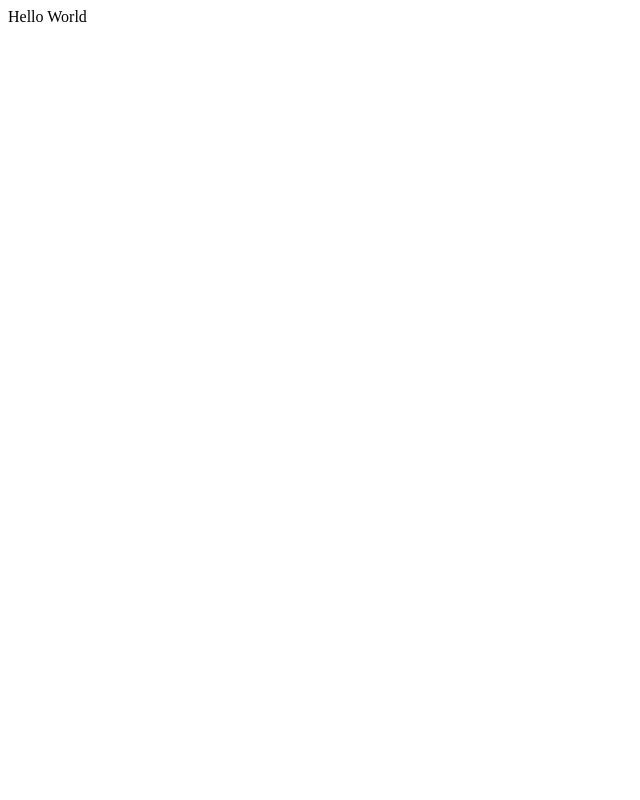
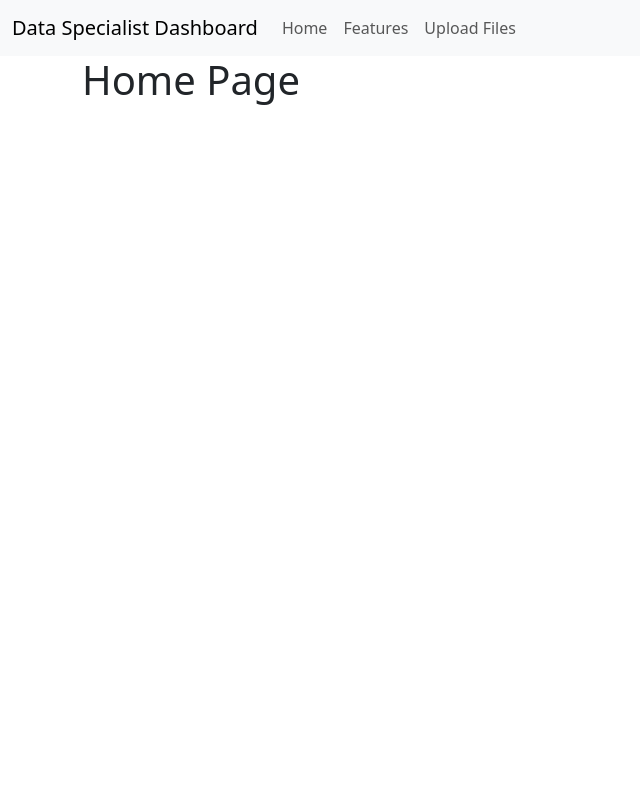
Before and after one commit to dstamp1NYCDOE/data-specialist-flask, a Flask app: page / in a window 1280 px wide. Before the commit the part shown is almost empty. Shown: the whole page, without its empty margins (0-640 px from the left). Run offline with Flask 3, Linux system fonts and the light colour scheme.

Commit message:
Change file structure for data

```diff
--- a/app.py
+++ b/app.py
@@ -14,7 +14,8 @@ files_df = utils.return_dataframe_of_files()
 
 @app.route('/')
 def return_index():
-    return 'Hello World'
+    print(files_df)
+    return render_template('index.html')
 
 @app.route('/view/<report>')
 def view_most_recent_report(report):
@@ -31,10 +32,16 @@ def upload_files():
         f = form.file.data
         filename = secure_filename(f.filename)
         filename = filename.replace('_',"-")
+        report_name = filename.split('.')[0]
         download_date = form.download_date.data
         year_and_semester = form.year_and_semester.data
         filename = f"{year_and_semester}_{download_date}_{filename}"
-        f.save(os.path.join(app.root_path, "data", filename))
+
+        path = os.path.join(app.root_path, f"data/{year_and_semester}/{report_name}")
+        isExist = os.path.exists(path)
+        if not isExist:
+            os.makedirs(path)
+        f.save(os.path.join(path, filename))
         return redirect(url_for("return_index"))
 
     return render_template("upload.html", form=form)
--- /dev/null
+++ b/templates/_navbar.html
@@ -0,0 +1,25 @@
+{% macro navbar() -%}
+
+<nav class="navbar navbar-expand-lg bg-body-tertiary">
+  <div class="container-fluid">
+    <a class="navbar-brand" href="#">Data Specialist Dashboard</a>
+    <button class="navbar-toggler" type="button" data-bs-toggle="collapse" data-bs-target="#navbarNav" aria-controls="navbarNav" aria-expanded="false" aria-label="Toggle navigation">
+      <span class="navbar-toggler-icon"></span>
+    </button>
+    <div class="collapse navbar-collapse" id="navbarNav">
+      <ul class="navbar-nav">
+        <li class="nav-item">
+          <a class="nav-link" href="{{ url_for('return_index')}}">Home</a>
+        </li>
+        <li class="nav-item">
+          <a class="nav-link" href="#">Features</a>
+        </li>
+        <li class="nav-item">
+          <a class="nav-link" href="{{url_for('upload_files')}}">Upload Files</a>
+        </li>
+      </ul>
+    </div>
+  </div>
+</nav>
+
+{%- endmacro %}
--- a/templates/base.html
+++ b/templates/base.html
@@ -1,3 +1,5 @@
+{% from '_navbar.html' import navbar %}
+
 <!doctype html>
 <html lang="en">
   <head>
@@ -7,6 +9,7 @@
     <link href="https://cdn.jsdelivr.net/npm/bootstrap@5.3.2/dist/css/bootstrap.min.css" rel="stylesheet" integrity="sha384-T3c6CoIi6uLrA9TneNEoa7RxnatzjcDSCmG1MXxSR1GAsXEV/Dwwykc2MPK8M2HN" crossorigin="anonymous">
   </head>
   <body>
+    {{navbar()}}
     {% block content %}{% endblock %}
     <script src="https://cdn.jsdelivr.net/npm/bootstrap@5.3.2/dist/js/bootstrap.bundle.min.js" integrity="sha384-C6RzsynM9kWDrMNeT87bh95OGNyZPhcTNXj1NW7RuBCsyN/o0jlpcV8Qyq46cDfL" crossorigin="anonymous"></script>
   </body>
--- /dev/null
+++ b/templates/index.html
@@ -0,0 +1,8 @@
+{% extends "base.html" %}
+
+
+{% block content %}
+<div class="container">
+<h1>Home Page</h1>
+</div>
+{% endblock %}
--- a/templates/upload.html
+++ b/templates/upload.html
@@ -2,6 +2,8 @@
 
 
 {% block content %}
+<div class="container">
+
 
 <form action="" method="post" enctype="multipart/form-data">
     {{ form.hidden_tag() }}
@@ -24,5 +26,5 @@
         <button type="submit" class="btn btn-primary">Upload File</button>
     </div>
 </form>
-
+</div>
 {% endblock %}
--- a/utils.py
+++ b/utils.py
@@ -4,12 +4,14 @@ import pandas as pd
 
 def return_dataframe_of_files():
     lst = []
-    for file in glob.glob("data/*.*"):
+    for filename in glob.glob("data/**/**/*.*"):
+        file = filename.split("/")[3]
+        print(file)
         year_and_semester, download_date, report = file.split('_')
         school_year, semester = year_and_semester.split('-')
         report = report.split('.')[0].replace('-','_')
         file_dict = {
-            "filename": file,
+            "filename": filename,
             "download_date": download_date,
             "report": report,
             "year_and_semester": year_and_semester,
```
